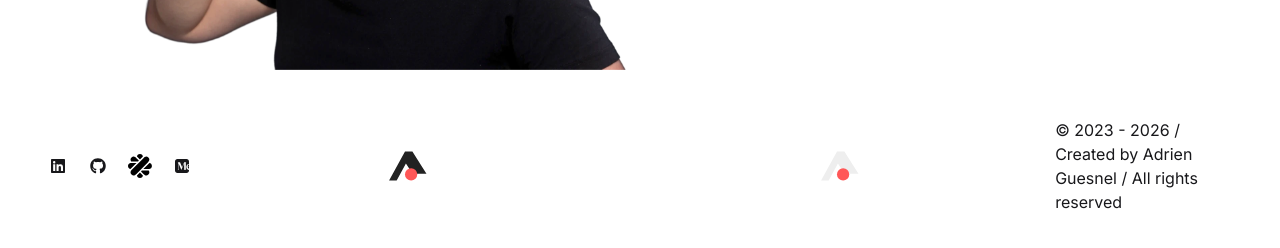
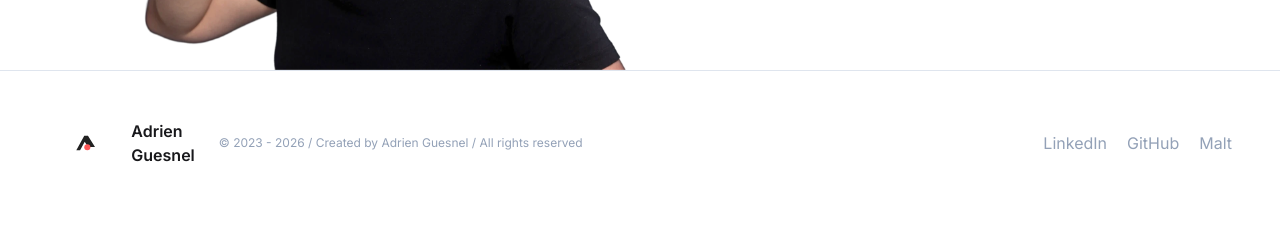
Before and after one commit to adrien-guesnel/portfolio, a Next.js app: page /en in a window 1280 px wide. Shown: the part 3138-3386 px from the top of the page. After the commit the page ends 3353 px from the top, so only its background shows below. Built offline with nearby package versions, Linux system fonts and the light colour scheme.

Commit message:
feat: redo footer

```diff
--- a/src/app/[locale]/home.tsx
+++ b/src/app/[locale]/home.tsx
@@ -2,10 +2,10 @@
 
 import Articles from "@components/organisms/Articles";
 import Contact from "@components/organisms/Contact";
+import Footer from "@components/organisms/Footer";
 import Hero from "@components/organisms/Hero";
 import NavigationBar from "@components/organisms/NavigationBar";
 import Skills from "@components/organisms/Skills";
-import Footer from "@/src/app/components/Footer";
 
 export default function Home({ locale }: { locale: string }) {
   return (
--- a/src/app/components/Footer/index.tsx
+++ /dev/null
@@ -1,37 +0,0 @@
-"use client";
-
-import { faGithub, faLinkedin, faMedium } from "@fortawesome/free-brands-svg-icons";
-import { FontAwesomeIcon } from "@fortawesome/react-fontawesome";
-import { useTranslations } from "next-intl";
-
-import Logo from "@components/Logo";
-import { GITHUB_URL, HIRE_ME_URL, LIKEDIN_URL, MEDIUM_URL } from "@/src/app/lib/constants";
-
-import Malt from "./Malt";
-
-export default function Footer() {
-  const t = useTranslations("footer");
-
-  const currentYear = new Date().getFullYear().toString();
-
-  return (
-    <div className="flex flex-col items-center justify-between gap-6 bg-white p-12  lg:flex-row lg:gap-0 dark:bg-black ">
-      <div className="flex justify-center gap-5">
-        <a href={LIKEDIN_URL} target="_blank" rel="noreferrer">
-          <FontAwesomeIcon icon={faLinkedin} className="h-6" />
-        </a>
-        <a href={GITHUB_URL} target="_blank" rel="noreferrer">
-          <FontAwesomeIcon icon={faGithub} className="h-6" />
-        </a>
-        <a href={HIRE_ME_URL} target="_blank" rel="noreferrer">
-          <Malt className="h-6 w-6 fill-black dark:fill-white" />
-        </a>
-        <a href={MEDIUM_URL} target="_blank" rel="noreferrer">
-          <FontAwesomeIcon icon={faMedium} className="h-6" />
-        </a>
-      </div>
-      <Logo className="hidden h-10 lg:flex" />
-      <p className="text-center lg:text-left">{t("copyright", { currentYear })}</p>
-    </div>
-  );
-}
--- /dev/null
+++ b/src/app/components/organisms/Footer/index.tsx
@@ -0,0 +1,38 @@
+"use client";
+
+import { useTranslations } from "next-intl";
+
+import Logo from "@components/Logo";
+import { GITHUB_URL, HIRE_ME_URL, LIKEDIN_URL } from "@/src/app/lib/constants";
+
+export default function Footer() {
+  const t = useTranslations("footer");
+
+  const currentYear = new Date().getFullYear().toString();
+
+  return (
+    <div className="flex flex-col items-center justify-between bg-white p-12  lg:flex-row lg:gap-0 dark:bg-[#0E172A] border-t dark:border-[#1A2539] border-[#DFE5EE] ">
+      <div className="flex flex-col lg:flex-row items-center">
+        <div className="flex items-center gap-2">
+          <Logo className="h-5" />
+          <span className="text-base font-semibold text-base-content">Adrien Guesnel</span>
+        </div>
+        <p className="text-center lg:text-left text-xs text-[#93A1B7] mt-4 lg:mt-0 ml-0 lg:ml-6">
+          {t("copyright", { currentYear })}
+        </p>
+      </div>
+
+      <div className="flex flex-row text-[#93A1B7] gap-5 mt-6 lg:mt-0">
+        <a href={LIKEDIN_URL} target="_blank" rel="noreferrer">
+          LinkedIn
+        </a>
+        <a href={GITHUB_URL} target="_blank" rel="noreferrer">
+          GitHub
+        </a>
+        <a href={HIRE_ME_URL} target="_blank" rel="noreferrer">
+          Malt
+        </a>
+      </div>
+    </div>
+  );
+}
```
Also changed, not shown: src/app/components/organisms/Footer/Malt.tsx (renamed from src/app/components/Footer/Malt.tsx), 1 other file (tests, documents, lock files or other folders).
